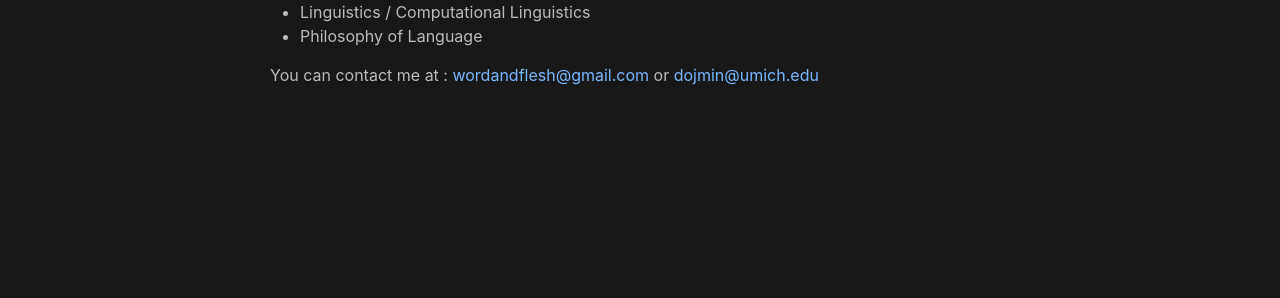
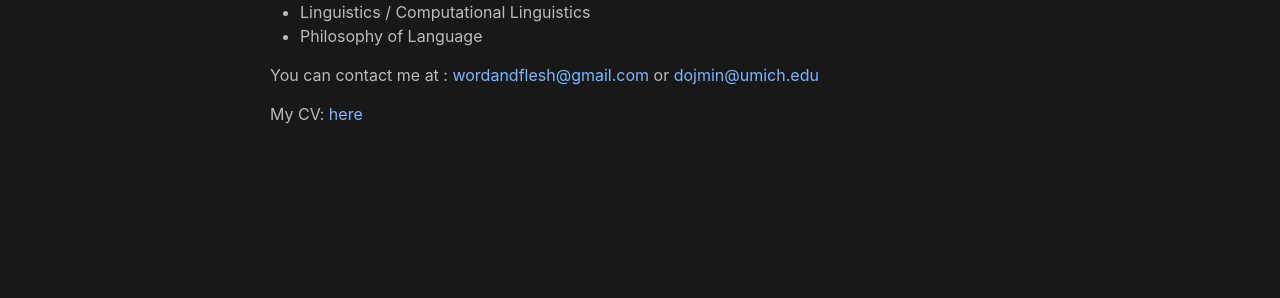
Before and after one commit to mindojune/mindojune.github.io, a Jekyll site: the page built from about.md, in a window 1280 px wide. Shown: the part 335-633 px from the top of the page. Built offline with Jekyll 4.4.1, drawn with Linux system fonts in a browser that asks for light colours; our own code applies the rules of GitHub Pages for plain Markdown files.

Commit message:
Update about.md

```diff
--- a/about.md
+++ b/about.md
@@ -12,3 +12,5 @@ My interests include:
 - Philosophy of Language
 
 You can contact me at : <a href="wordandflesh@gmail.com">wordandflesh@gmail.com</a> or <a href="dojmin@umich.edu">dojmin@umich.edu</a>
+
+My CV: <a href="https://mindojune.github.io/cv.pdf">here</a>
```
